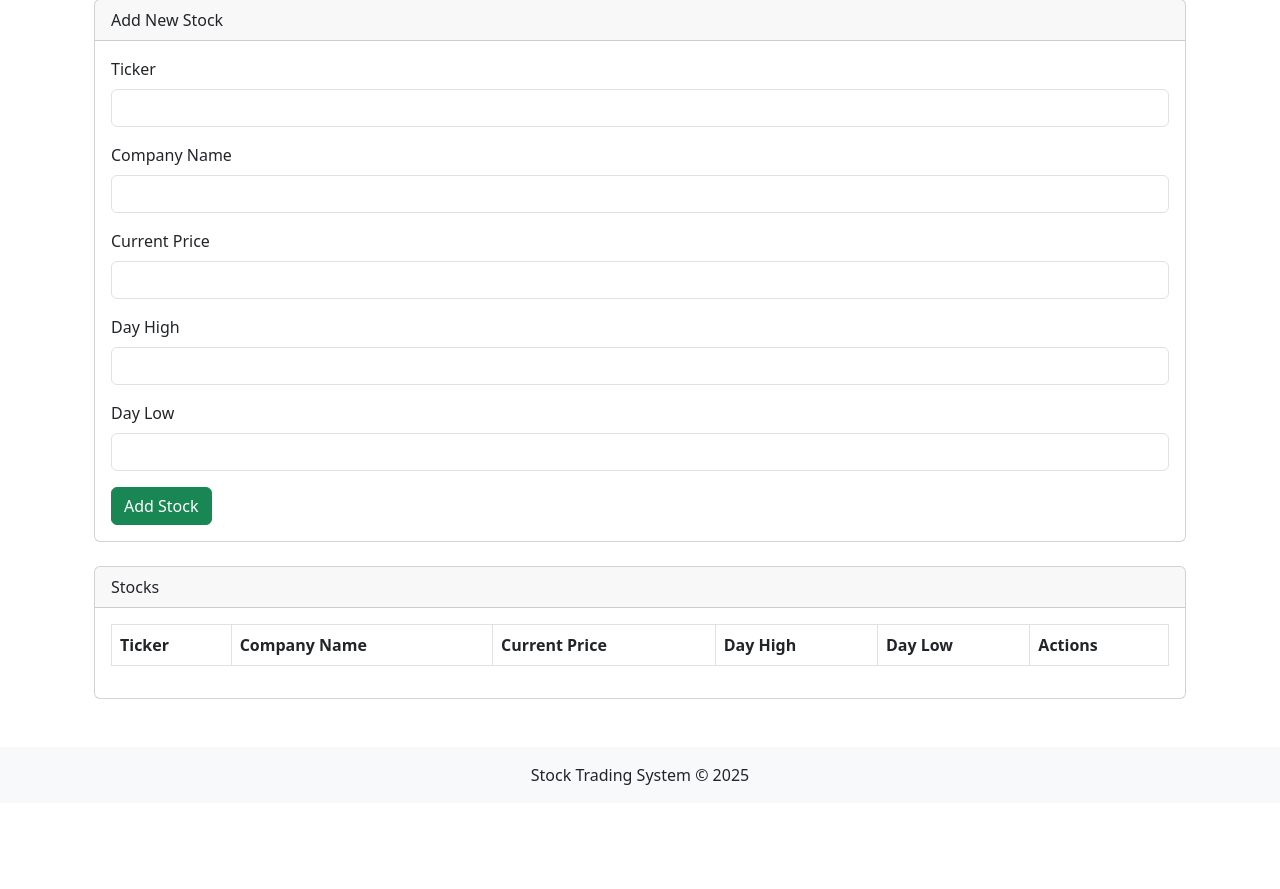
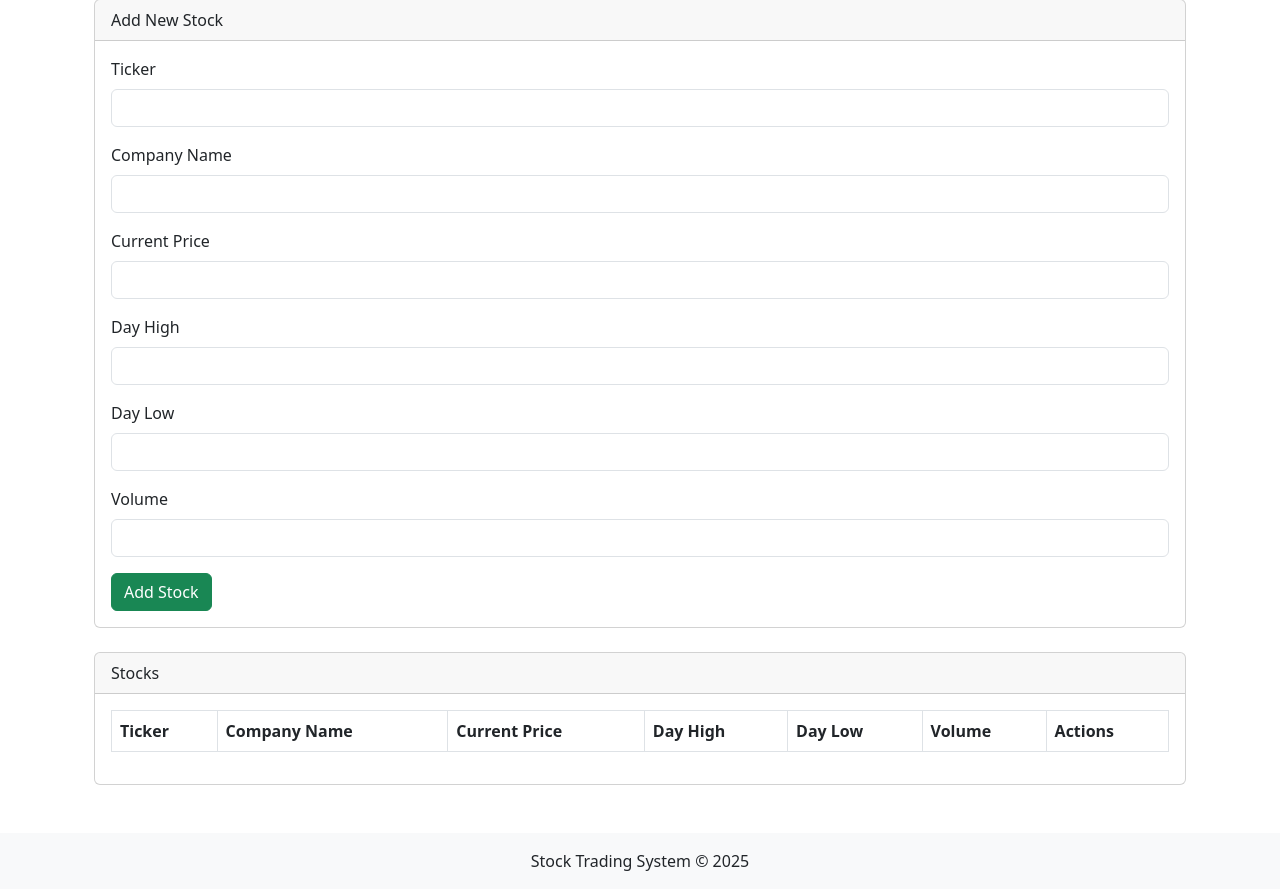
Before and after one commit to Team1-Capstone/-401_Flask_App, a Flask app: template templates/admin_dashboard.html in a window 1280 px wide. Shown: the part 127-1016 px from the top of the page. Before the commit the page ends 912 px from the top, so only its background shows below. Run offline with Flask 3, Linux system fonts and the light colour scheme; the template is opened without the code that fills it, so the values that code supplies are empty.

Commit message:
Added Volume card and table header to match stock table

```diff
--- a/templates/admin_dashboard.html
+++ b/templates/admin_dashboard.html
@@ -41,6 +41,10 @@
                     <label class="form-label">Day Low</label>
                     <input type="number" step="0.01" name="day_low" class="form-control" required>
                 </div>
+                <div class="mb-3">
+                    <label class="form-label">Volume</label>
+                    <input type="number" step="1" name="volume" class="form-control" required>
+                </div>
                 <button type="submit" class="btn btn-success">Add Stock</button>
             </form>
         </div>
@@ -58,6 +62,7 @@
                         <th>Current Price</th>
                         <th>Day High</th>
                         <th>Day Low</th>
+                        <th>Volume</th>
                         <th>Actions</th>
                     </tr>
                 </thead>
@@ -81,6 +86,10 @@
                                 class="form-control me-2" style="width:100px;">
                         </td>
                         <td>
+                            <input type="number" step="1" name="volume" value="{{ stock.volume }}"
+                                class="form-control me-2" style="width:100px;">
+                        </td>
+                        <td>
                             <button type="submit" class="btn btn-primary btn-sm me-2">Update</button>
                             </form>
                             <form method="POST" style="display:inline;">
```
